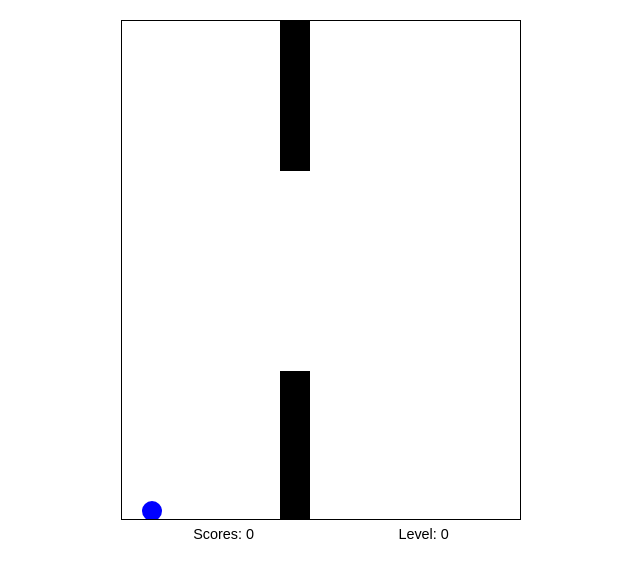
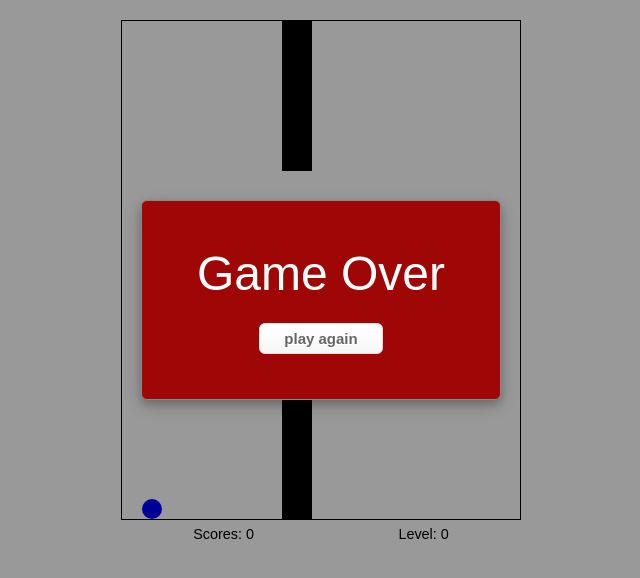
Before and after one commit to georgi-yankov/flappy-bird-game-v.4, a plain HTML site: page index.html in a window 1280 px wide. Shown: the whole page, without its empty margins (319-959 px from the left). Drawn offline with nearby package versions, Linux system fonts and the light colour scheme.

Commit message:
show popup on Game Over
+ other staff update

```diff
--- a/css/style.css
+++ b/css/style.css
@@ -7,9 +7,7 @@
 #game {
     width: 400px;
     height: 500px;
-
     position: relative;
-
     border: 1px solid black;
     overflow: hidden;
     margin: 20px auto 0;
@@ -17,7 +15,6 @@
 
 #game-status {
     width: 400px;
-
     display: flex;
     font-family: Arial, Helvetica, sans-serif;
     font-size: 0.9rem;
@@ -25,15 +22,13 @@
     margin: 6px auto 0;
 }
 
-#character{
+#character {
     width: 20px;
     height: 20px;
-
     position: absolute;
     top: 240px;
     left: 20px;
     z-index: 1;
-
     background-color: blue;
     border-radius: 50%;
 }
@@ -41,19 +36,87 @@
 .block {
     width: 30px;
     height: 500px;
-
     position: absolute;
     top: 0;
     left: 400px;
-
     background-color: black;
 }
 
-.hole{
+.hole {
     width: 30px;
-
     position: absolute;
     left: 400px;
-
     background-color: white;
 }
+
+/* Popup */
+.popup {
+    width: 100%;
+    height: 100%;
+    position: fixed;
+    left: 0;
+    top: 0;
+    z-index: 1;
+    background-color: rgba(0, 0, 0, 0.4);
+    display: none;
+}
+
+.popup-content {
+    position: relative;
+    background-color: #9f0707;
+    border-radius: 6px;
+    color: white;
+    font-size: 3rem;
+    font-family: Arial, Helvetica, sans-serif;
+    display: flex;
+    flex-direction: column;
+    align-items: center;
+    justify-content: center;
+    margin: auto;
+    border: 1px solid #888;
+    width: 360px;
+    height: 200px;
+    box-shadow: 0 4px 8px 0 rgba(0, 0, 0, 0.2), 0 6px 20px 0 rgba(0, 0, 0, 0.19);
+    animation-name: animatetop;
+    animation-duration: 1s;
+    top: 25%;
+}
+
+@keyframes animatetop {
+    from {
+        top: -200px;
+    }
+
+    to {
+        top: 25%;
+    }
+
+}
+
+.popup-content button {
+    margin-top: 22px;
+    box-shadow: inset 0px 1px 0px 0px #ffffff;
+    background: linear-gradient(to bottom, #ffffff 5%, #f6f6f6 100%);
+    background-color: #ffffff;
+    border-radius: 6px;
+    border: 1px solid #dcdcdc;
+    display: inline-block;
+    cursor: pointer;
+    color: #666666;
+    font-family: Arial, Helvetica, sans-serif;
+    font-size: 15px;
+    font-weight: bold;
+    padding: 6px 24px;
+    text-decoration: none;
+    text-shadow: 0px 1px 0px #ffffff;
+}
+
+.popup-content button:hover {
+    background: linear-gradient(to bottom, #f6f6f6 5%, #ffffff 100%);
+    background-color: #f6f6f6;
+}
+
+.popup-content button:active {
+    position: relative;
+    top: 1px;
+}
--- a/index.html
+++ b/index.html
@@ -11,12 +11,19 @@
 <body>
 
     <div id="container">
-       <div id="game"></div>
+        <div id="game"></div>
 
-       <div id="game-status">
+        <div id="game-status">
            <div id="scores">Scores: <span id="scores-value">0</span></div>
            <div id="level">Level: <span id="level-value">0</span></div>
-       </div>
+        </div>
+
+        <div class="popup">
+            <div class="popup-content">
+                <p>Game Over</p>
+                <button id="play-btn">play again</button>
+            </div>
+        </div>
     </div>
 
     <script type="module" src="js/script.js"></script>
--- a/js/Character.js
+++ b/js/Character.js
@@ -23,10 +23,6 @@ class Character {
   }
 
   jump(e) {
-    if(this.freeze) {
-        return;
-    }
-
     const keyCode = e.keyCode;
     // If "Space" or "ArrowUp" key pressed
     if (keyCode === 32 || keyCode === 38) {
@@ -35,6 +31,11 @@ class Character {
         let jumpCount = 0;
 
         let jumpInterval = setInterval(() => {
+            if(this.freeze) {
+                clearInterval(jumpInterval);
+                this.isJumping = false;
+                // jumpCount = 0;
+            } else {
                 let characterTop = parseInt(window.getComputedStyle(character).getPropertyValue("top"));
 
                 if (jumpCount < 15) {
@@ -47,9 +48,10 @@ class Character {
                 if (jumpCount > 20) {
                     clearInterval(jumpInterval);
                     this.isJumping = false;
-                jumpCount = 0;
+                    // jumpCount = 0;
                 }
                 jumpCount++;
+            }
         }, 10);
     }
   }
--- a/js/script.js
+++ b/js/script.js
@@ -2,6 +2,11 @@ import { Block } from "./Block.js";
 import { Character } from "./Character.js";
 
 (function() {
+
+	// TO DO:
+	// Приблем с аудиото, ако няма user interaction - how to simulate user interaction
+	// След popup при Enter или Space пак да започва нова игра
+	// В мозилата да го проверя, много бързо се създаваха блоковете
 
 	let character = new Character();
 	const game = document.getElementById("game");
@@ -15,8 +20,10 @@ import { Character } from "./Character.js";
 	const characterTop = parseInt(window.getComputedStyle(charElem).getPropertyValue("top"));
 	const scoresValue = document.getElementById("scores-value");
 	const levelValue = document.getElementById("level-value");
-	const gameOverAudio = new Audio('../audio/game-over.mp3');
-    const levelAudio = new Audio('../audio/level.mp3');
+    const popup = document.querySelector('.popup');
+    const playBtn = document.getElementById('play-btn');
+	let gameOverAudio = new Audio('../audio/game-over.mp3');
+    let levelAudio = new Audio('../audio/level.mp3');
 	let scores = 0;
 	let level = 0;
 	let holeHeight = 200;
@@ -31,6 +38,7 @@ import { Character } from "./Character.js";
 	}, 10);
 
 	document.addEventListener('keydown', character.jump.bind(character));
+	playBtn.addEventListener("click", newGame);
 
 	/**
 	 * Functions
@@ -76,19 +84,19 @@ import { Character } from "./Character.js";
 		const holeHeight = parseInt(window.getComputedStyle(hole).getPropertyValue("height"));
 
 		// Check for top strike
-		if(characterTop <= 0 - character.jumpingStep) {
+		if(characterTop <= 0) {
 		   return true;
 		}
 
 		// Check for bottom strike
-		if(characterTop >= (gameHeight - characterHeight)) {
+		if(characterTop >= (gameHeight - characterHeight - character.gravityStep)) {
 		   return true;
 		}
 
 		// Check for block strike
 		if (
 		    (holeLeft <= characterLeft + characterWidth && holeLeft + holeWidth >= characterLeft) &&
-		    (characterTop + character.gravityStep < holeTop || characterTop - character.gravityStep + characterHeight > holeTop + holeHeight)
+		    (characterTop - character.gravityStep < holeTop || characterTop + characterHeight >= holeTop + holeHeight)
 		    ) {
 		    return true;
 		}
@@ -100,16 +108,17 @@ import { Character } from "./Character.js";
 	}
 
 	function gameStop() {
-		console.log("gameStop");
+		character.freeze = true;
+		blocks.forEach(block => block.freeze = true );
+		gameOverAudio.play();
+
 		clearInterval(mainInterval);
 		clearInterval(blockInterval);
-		character.freeze = true;
-		blocks.forEach(block => { block.freeze = true; });
+
+		popup.style.display = 'block';
 	}
 
-	function gameReset() {
-		gameOverAudio.play();
-		alert("Game Over");
+	function newGame() {
 		gameOverAudio.pause();
 		gameOverAudio.currentTime = 0.0;
 
@@ -122,13 +131,20 @@ import { Character } from "./Character.js";
 		scoresValue.innerHTML = scores;
 		levelValue.innerHTML = level;
 
-		clearInterval(blockInterval);
-
 		game.querySelectorAll('.block').forEach(e => e.remove());
 		game.querySelectorAll('.hole').forEach(e => e.remove());
 
+		blocks = [];
+		character.freeze = false;
+
 		newBlock(); // make the first block, then "setInterval"
 		blockInterval = setInterval(newBlock, 1400);
+
+		mainInterval = setInterval(() => {
+			gameOver() ? gameStop() : character.gravity();
+		}, 10);
+
+		popup.style.display = 'none';
 	}
 
 })();
```
Lines whose indentation alone changed are shown as unchanged.
